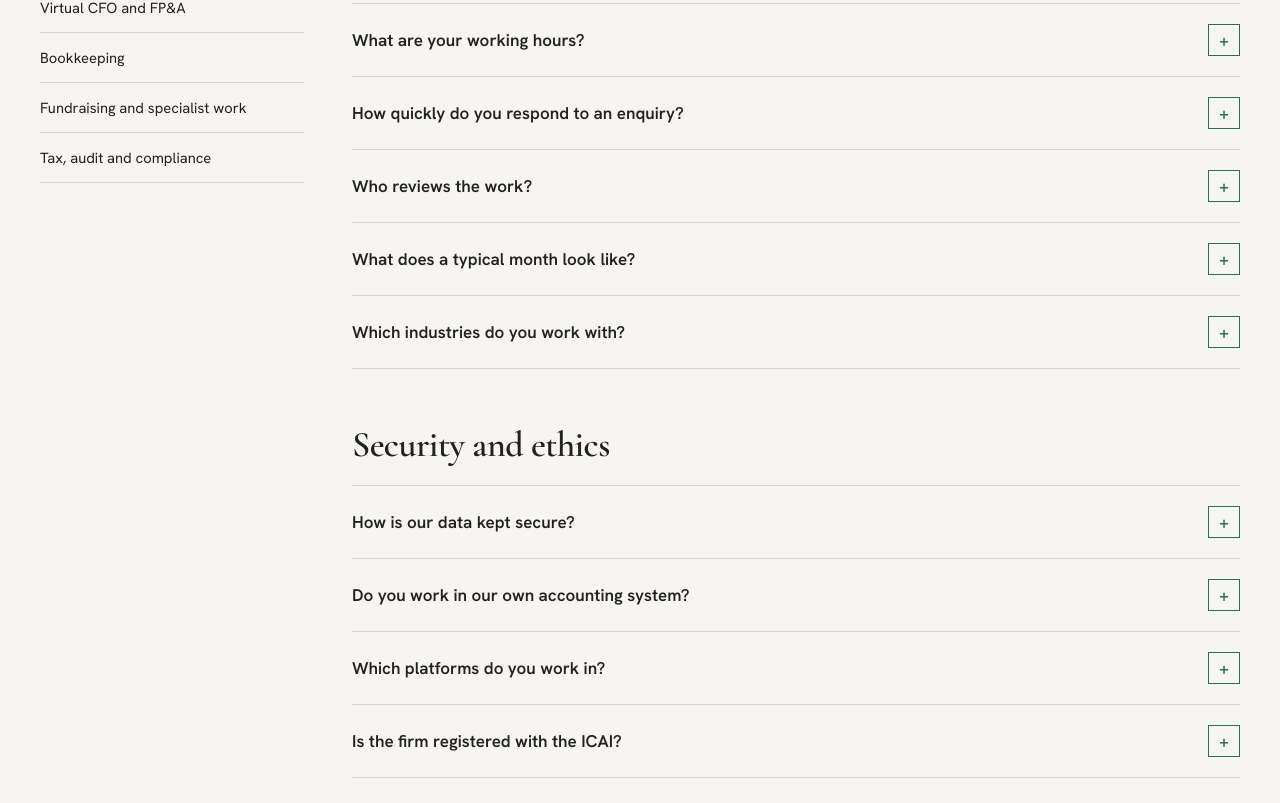
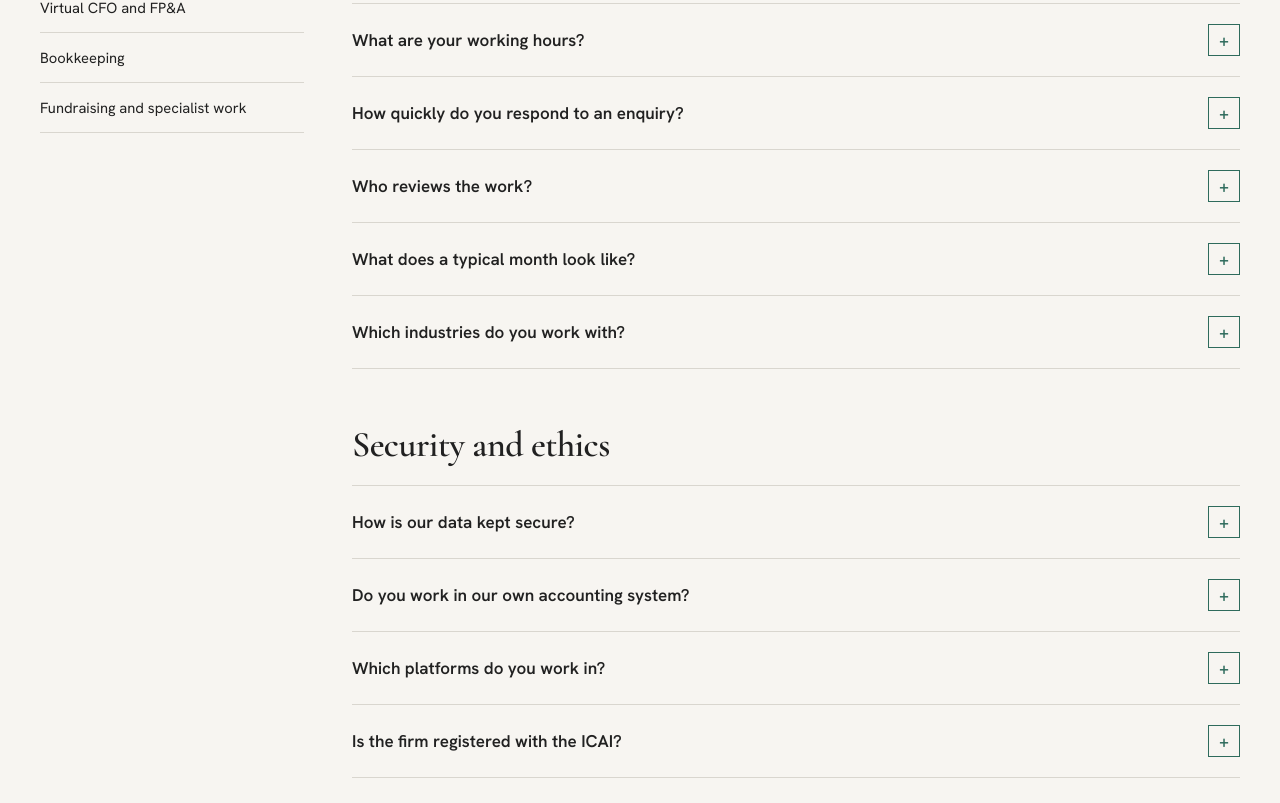
Before and after one commit to HD221/https-hdangandcompany.com-, a React (Vite) app: page /faqs in a window 1280 px wide. Shown: the part 817-1620 px from the top of the page. Built offline with nearby package versions, Linux system fonts and the light colour scheme.

Commit message:
Remove the tax, audit and compliance group from the FAQs page
Co-Authored-By: Claude Opus 5.5 <noreply@anthropic.com>
Claude-Session: https://claude.ai/code/session_01D3o9knvBin5M8cJhUeUjce

```diff
--- a/src/content.ts
+++ b/src/content.ts
@@ -599,21 +599,4 @@ export const faqGroups: FaqGroup[] = [
       },
     ],
   },
-  {
-    topic: 'Tax, audit and compliance',
-    items: [
-      {
-        q: 'Do you handle tax, audit and compliance in India?',
-        a: 'Yes. Audit and assurance, GST, income tax and TDS, cross-border receipts, business setup, and responses to GST and income tax notices.',
-      },
-      {
-        q: 'Can you help exporters of services with LUT and FIRC?',
-        a: 'Yes. We handle LUT, FIRC / e-BRC and export-of-services compliance.',
-      },
-      {
-        q: 'Do you file returns for NRIs?',
-        a: 'Yes. Income tax returns are prepared for businesses, individuals and NRIs, along with TDS compliance.',
-      },
-    ],
-  },
 ]
```
